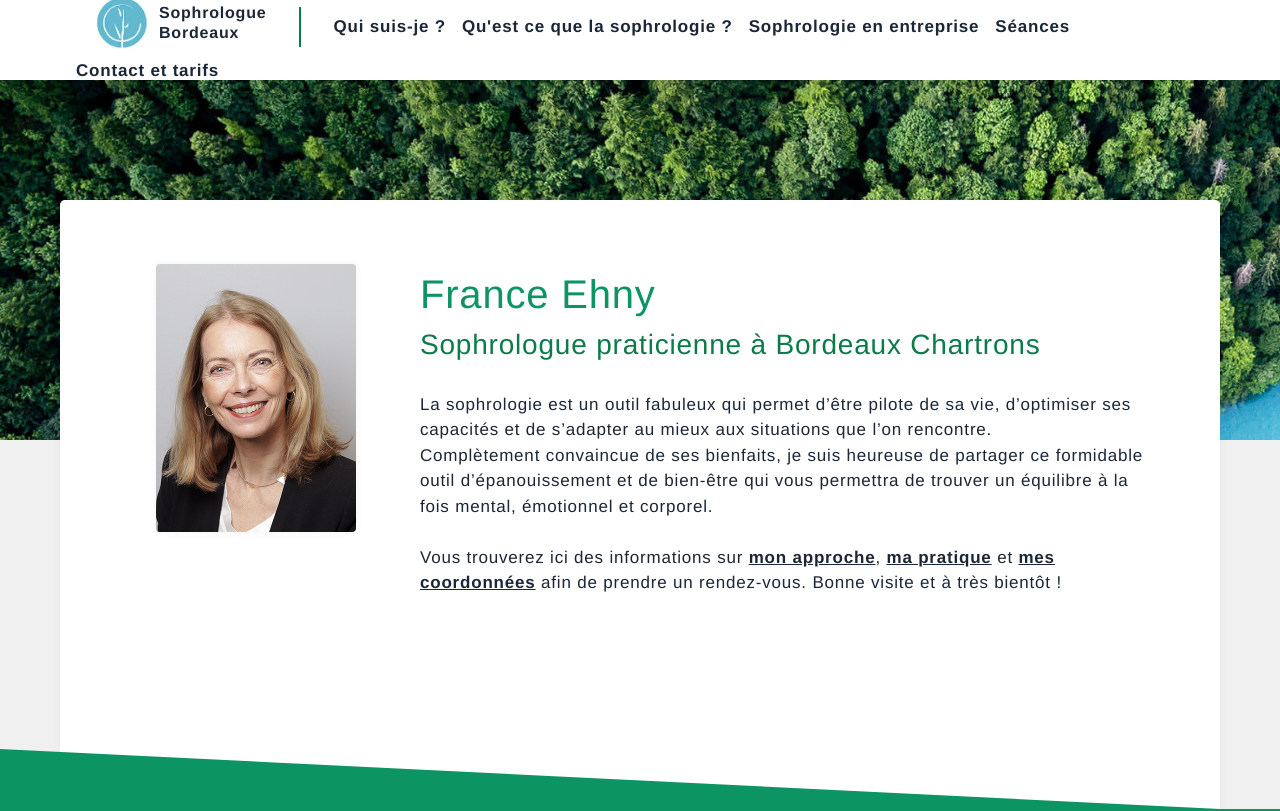
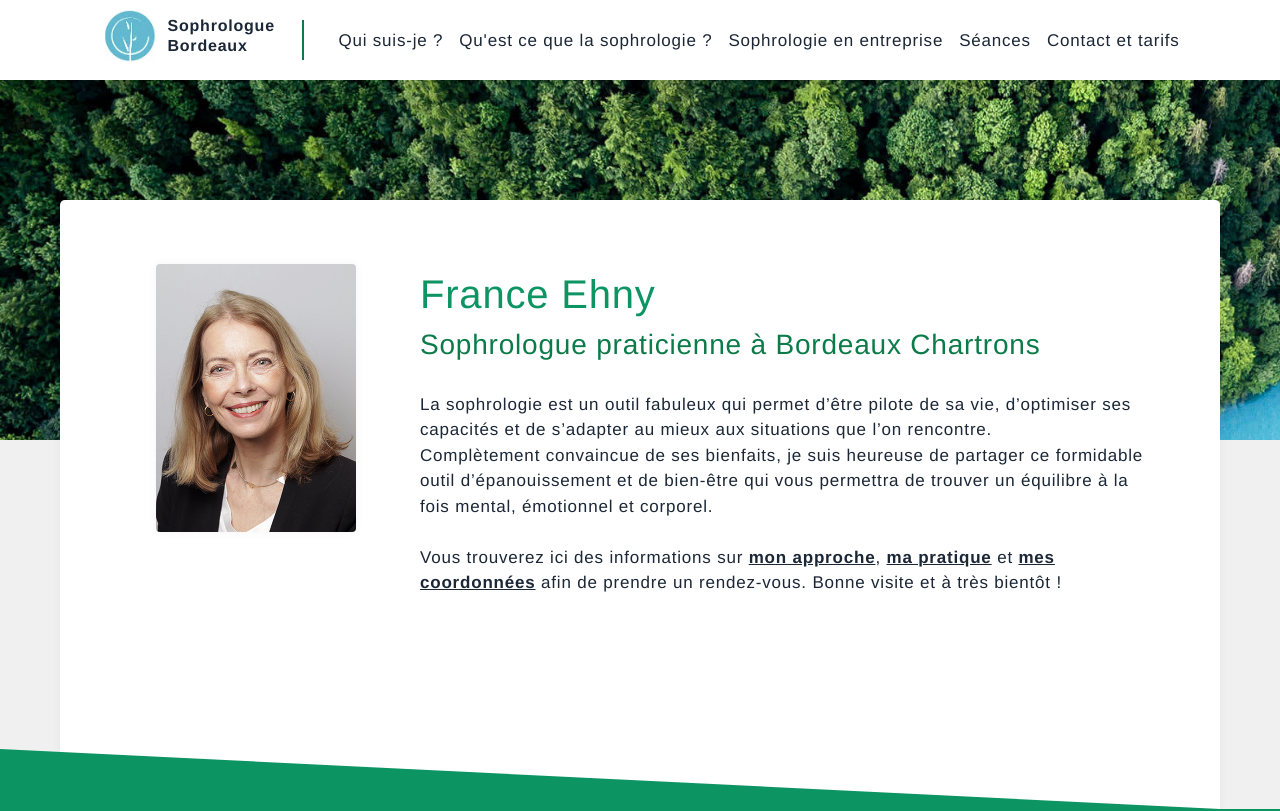
Before and after one commit to thomas-db/Sophrologie-Bordeaux, a Vue app: page / in a window 1280 px wide. Shown: the top 811 px of the page. Built offline with nearby package versions, Linux system fonts and the light colour scheme.

Commit message:
Header improved responsiveness + link focus

```diff
--- a/src/components/Header/Header.vue
+++ b/src/components/Header/Header.vue
@@ -1,54 +1,56 @@
 <template>
     <header class="Header flex content-center flex-wrap ">
         <div class="content m-auto">
-<!--            <center>-->
-                <SophrologieLogo class="inline-block align-middle m-left-32"/>
-                <div class="inline-block align-middle bg-blue m-left-32" style="height: 40px; width: 2px; "></div>
-                <div class="inline-block align-middle m-left-32">
-                    <router-link to="/qui-suis-je">
+            <center>
+                <table>
+                    <tr>
+                        <td>
+                            <SophrologieLogo/>
+                        </td>
+                        <td>
+                            <div class="inline-block align-middle bg-blue m-left-16 m-right-16" style="height: 40px; width: 2px; "></div>
+                        </td>
+                        <td>
+                            <div class="inline-block align-middle m-left-16">
+                                <router-link to="/qui-suis-je"
+                                             v-bind:class="{ 'header-link': !isLinkActive('WhoAmI'),
+                                             'header-link-focus': isLinkActive('WhoAmI') }">
                                     {{$languages.strings.who_am_i[$languages.country]}}
                                 </router-link>
                             </div>
                             <div class="inline-block align-middle m-left-16">
-                    <router-link to="/qu-est-ce-que-la-sophrologie">
+                                <router-link to="/qu-est-ce-que-la-sophrologie"
+                                             v-bind:class="{ 'header-link': !isLinkActive('WhatIsSophrology'),
+                                             'header-link-focus': isLinkActive('WhatIsSophrology') }">
                                     {{$languages.strings.what_is_sophrology[$languages.country]}}
                                 </router-link>
                             </div>
                             <div class="inline-block align-middle m-left-16">
-                    <router-link to="/sophrologie-en-entreprise">
+                                <router-link to="/sophrologie-en-entreprise"
+                                             v-bind:class="{ 'header-link': !isLinkActive('SophrologyForBusiness'),
+                                             'header-link-focus': isLinkActive('SophrologyForBusiness') }">
                                     {{$languages.strings.sophrology_in_business[$languages.country]}}
                                 </router-link>
                             </div>
                             <div class="inline-block align-middle m-left-16">
-                    <router-link to="/seances">
+                                <router-link to="/seances"
+                                             v-bind:class="{ 'header-link': !isLinkActive('Sessions'),
+                                             'header-link-focus': isLinkActive('Sessions') }">
                                     {{$languages.strings.sessions[$languages.country]}}
                                 </router-link>
                             </div>
                             <div class="inline-block align-middle m-left-16">
-                    <router-link to="/contact-et-tarifs">
+                                <router-link to="/contact-et-tarifs"
+                                             v-bind:class="{ 'header-link': !isLinkActive('ContactAndPrices'),
+                                             'header-link-focus': isLinkActive('ContactAndPrices') }">
                                     {{$languages.strings.contact_and_prices[$languages.country]}}
                                 </router-link>
                             </div>
-<!--            </center>-->
+                        </td>
+                    </tr>
+                </table>
+            </center>
         </div>
-
-<!--        <div class="Header__burger-menu-icon" v-on:click="(navBurgerMenuOpen) ? showBurgerMenu(false) : showBurgerMenu(true)">-->
-<!--            &lt;!&ndash;<div class="icon-nav-burger-menu" v-on:click="test()">&ndash;&gt;-->
-<!--            <table style="margin:auto;">-->
-<!--                <tr>-->
-<!--                    <td>-->
-<!--                        azd-->
-<!--                        <img v-if="navBurgerMenuOpen" src="@/assets/icon-menu-close.png"-->
-<!--                             alt="cart"-->
-<!--                             style="margin-top:-6px; width:30px; height:30px; ">-->
-<!--                        <img v-else src="@/assets/icon-menu.png"-->
-<!--                             alt="cart"-->
-<!--                             style="margin-top:-6px; width:30px; height:30px; ">-->
-
-<!--                    </td>-->
-<!--                </tr>-->
-<!--            </table>-->
-<!--        </div>-->
     </header>
 </template>
 
@@ -63,8 +65,13 @@
         props: {
         },
         mounted() {
-            console.log("this.$languages.country");
-            console.log(this.$languages.country);
+            console.info("this.$route.currentRoute")
+            console.info(this.$route.name)
+        },
+        methods: {
+            isLinkActive(linkName) {
+                return this.$route.name === linkName;
             }
+        },
     };
 </script>
--- a/src/components/Header/_Header.scss
+++ b/src/components/Header/_Header.scss
@@ -14,3 +14,11 @@
     text-align:center;
     display: flex;
 }
+
+a.header-link {
+    font-weight: normal;
+}
+
+a.header-link-focus {
+    font-weight: 500;
+}
--- a/src/components/SophrologieLogo/SophrologieLogo.vue
+++ b/src/components/SophrologieLogo/SophrologieLogo.vue
@@ -1,7 +1,7 @@
 <template>
     <div class="SophrologieLogo">
         <router-link to="/">
-            <table class="inline-block">
+            <table style="width: 184px; " class="inline-block">
                 <tr>
                     <td>
                         <img src="@/assets/logo_jpg.jpg" style="width: 56px;" class="inline-block">
--- a/src/router/index.js
+++ b/src/router/index.js
@@ -19,16 +19,6 @@ const routes = [
     path: "/qui-suis-je",
     name: "WhoAmI",
     component: WhoAmI
-  },
-  {
-    path: "/qu-est-ce-que-la-sophrologie",
-    name: "WhatIsSophrology",
-    component: WhatIsSophrology
-  },
-  {
-    path: "/qu-est-ce-que-la-sophrologie",
-    name: "WhatIsSophrology",
-    component: WhatIsSophrology
   },
   {
     path: "/qu-est-ce-que-la-sophrologie",
--- a/src/scss/_basics.scss
+++ b/src/scss/_basics.scss
@@ -3,6 +3,7 @@
 .content {
   @apply m-auto;
   max-width: 1160px;
+  overflow: hidden;
 }
 
 a {
--- a/src/views/ContactAndPrices/ContactAndPrices.vue
+++ b/src/views/ContactAndPrices/ContactAndPrices.vue
@@ -41,7 +41,7 @@
             <div class="flex bg-gray-200">
                 <div class="w-1/2">
                     <h1>Contact</h1>
-                    <h3 class="underline inline-block m-top-8">Contacter moi au: </h3> <h3 class="inline-block">06 08 77 88 95</h3>
+                    <h3 class="underline inline-block m-top-8">Contactez moi au: </h3> <h3 class="inline-block">06 08 77 88 95</h3>
                     <br />
                     <br />
                     <h3 class="underline">Ou par e-mail: </h3>
```
Lines whose indentation alone changed are shown as unchanged.
